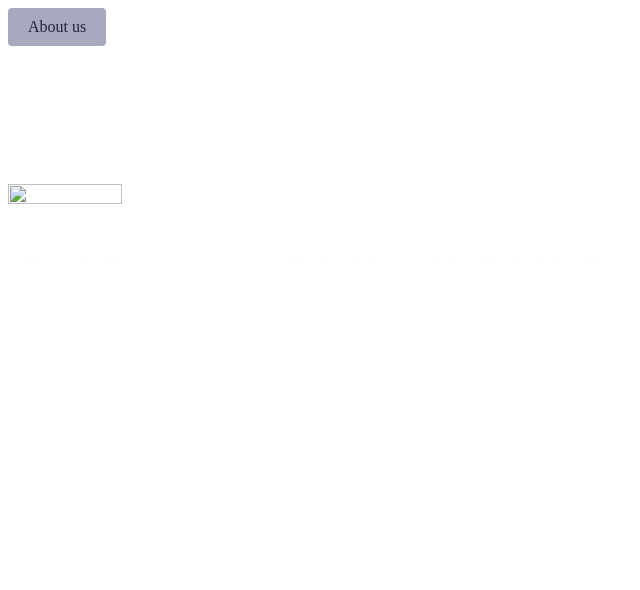
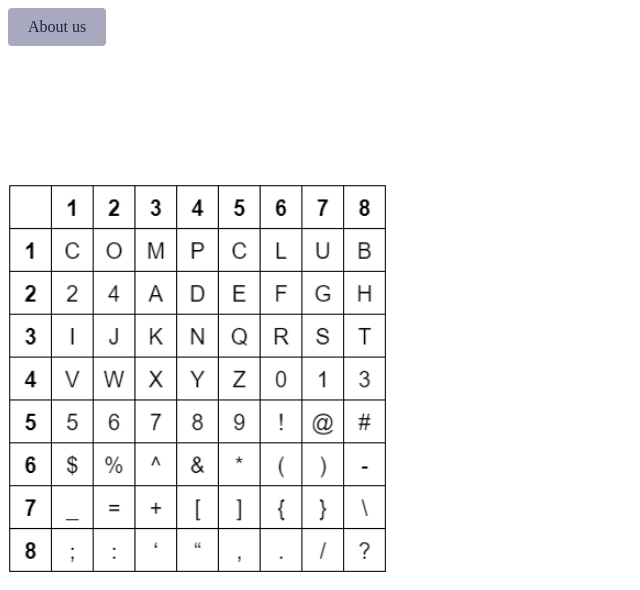
Before and after one commit to HalliyaUM/compclub_ctf_2024, a plain HTML site: page index.html in a window 1280 px wide. Shown: the whole page, without its empty margins (0-640 px from the left). Drawn offline with Linux system fonts and the light colour scheme.

Commit message:
fixed typo

```diff
--- a/index.html
+++ b/index.html
@@ -33,7 +33,7 @@
     <h1>67 79 77 80 67 76 85 66 123 100 105 100 95 117 95 70 48 117 78 100 95 49 116 63 125</h1>
     <p></p>
     <p></p>
-    <img src="polybius_square.png" style="width:30%; height:30%;">
+    <img src="square.png" style="width:30%; height:30%;">
     <p></p>
     <p></p>
     <img src="text.png" style="width:50%; height:50%;">
```
